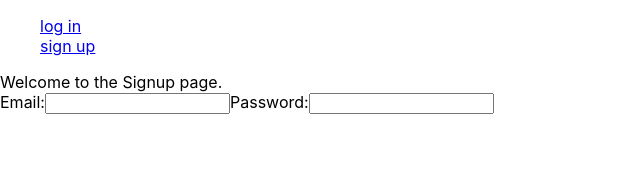
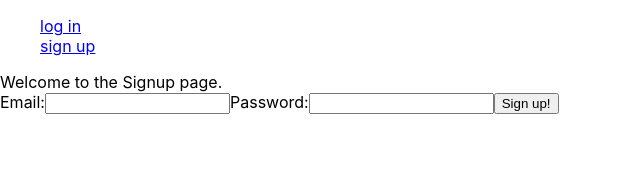
Before and after one commit to ryanleviathan/to-do-list-frontend, a React (Create React App) app: page /signup in a window 1280 px wide. Shown: the top 182 px of the page, without its empty margins (0-640 px from the left). Built offline with nearby package versions, Linux system fonts and the light colour scheme.

Commit message:
signup functioning

```diff
--- a/src/App.js
+++ b/src/App.js
@@ -7,7 +7,7 @@ import {
 } from "react-router-dom"
 import './App.css'
 import Login from './Login.js'
-import SignUp from './SignUp.js'
+import Signup from './Signup.js'
 import Home from './Home.js'
 import Todos from './Todos.js'
 import PrivateRoute from './PrivateRoute.js'
@@ -67,7 +67,7 @@ export default class App extends Component {
               exact
               path='/signup'
               render={(routerProps) =>
-                  <SignUp
+                  <Signup
                     {...routerProps}
                     handleTokenAndUsernameChange={this.handleTokenAndUsernameChange}
                     />
--- a/src/Home.js
+++ b/src/Home.js
@@ -1,5 +1,4 @@
 import React, { Component } from 'react'
-import request from 'superagent'
 
 export default class Home extends Component {
     render() {
--- /dev/null
+++ b/src/PrivateRoute.js
@@ -0,0 +1,13 @@
+import React from 'react'
+import { Route, Redirect } from 'react-router-dom'
+
+const PrivateRoute = ({ render: Component, ...rest }) => {
+  return (
+    <Route
+      {...rest}
+      render={props => (rest.token ? <Component {...props} {...rest} /> : <Redirect to="/login" />)}
+    />
+  )
+}
+
+export default PrivateRoute
--- a/src/Signup.js
+++ b/src/Signup.js
@@ -13,13 +13,13 @@ export default class Signup extends Component {
 
         this.setState({ loading: true })
         const user = await request
-            .post('')
+            .post('https://serene-sea-74397.herokuapp.com/auth/signup')
             .send(this.state)
 
         this.setState({ loading: false })
 
-        localStorage.setItem('TOKEN', user.body.token)
-        localStorage.setItem('USERNAME', user.body.email)
+        this.props.handleTokenAndUsernameChange(user.body.email, user.body.token)
+
         this.props.history.push('/todos')
     }
 
@@ -33,16 +33,25 @@ export default class Signup extends Component {
                     <label>
                         Email:
                         <input
-                        onChange={(e) => this.setState({
-                            email: e.target.value
-                        })}
+                        onChange={(e) => this.setState({email: e.target.value})}
                         value={this.state.email}
                         />
                     </label>
                     <label>
                         Password:
-                        <input />
+                        <input
+                        onChange={(e) => this.setState({password: e.target.value})}
+                        value={this.state.password}
+                        type='password'
+                        />
                     </label>
+                    {
+                        this.state.loading
+                        ? <img src='https://media.tenor.com/images/fbb7116384610093c02447c7b0d65df1/tenor.gif' alt='Loading' />
+                        : <button>
+                            Sign up!
+                        </button>
+                    }
                 </form>
             </div>
         )
```
